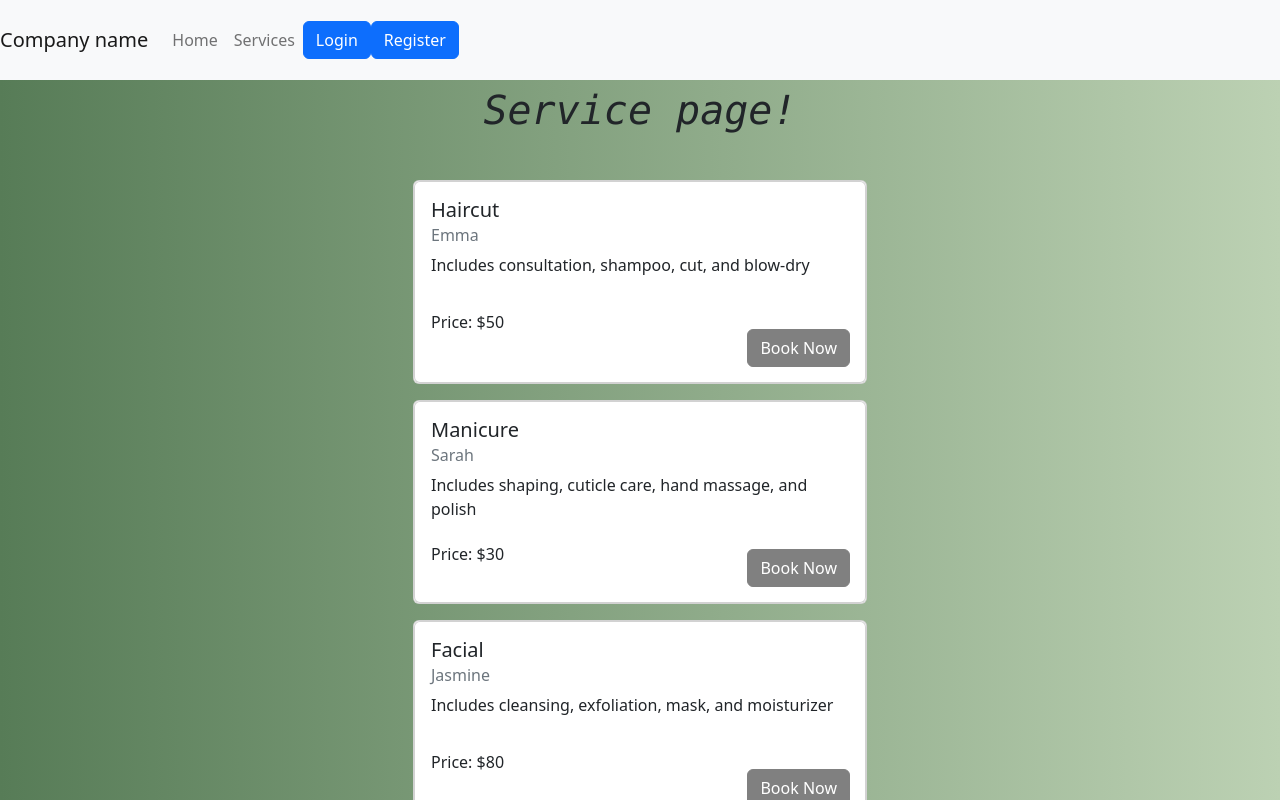
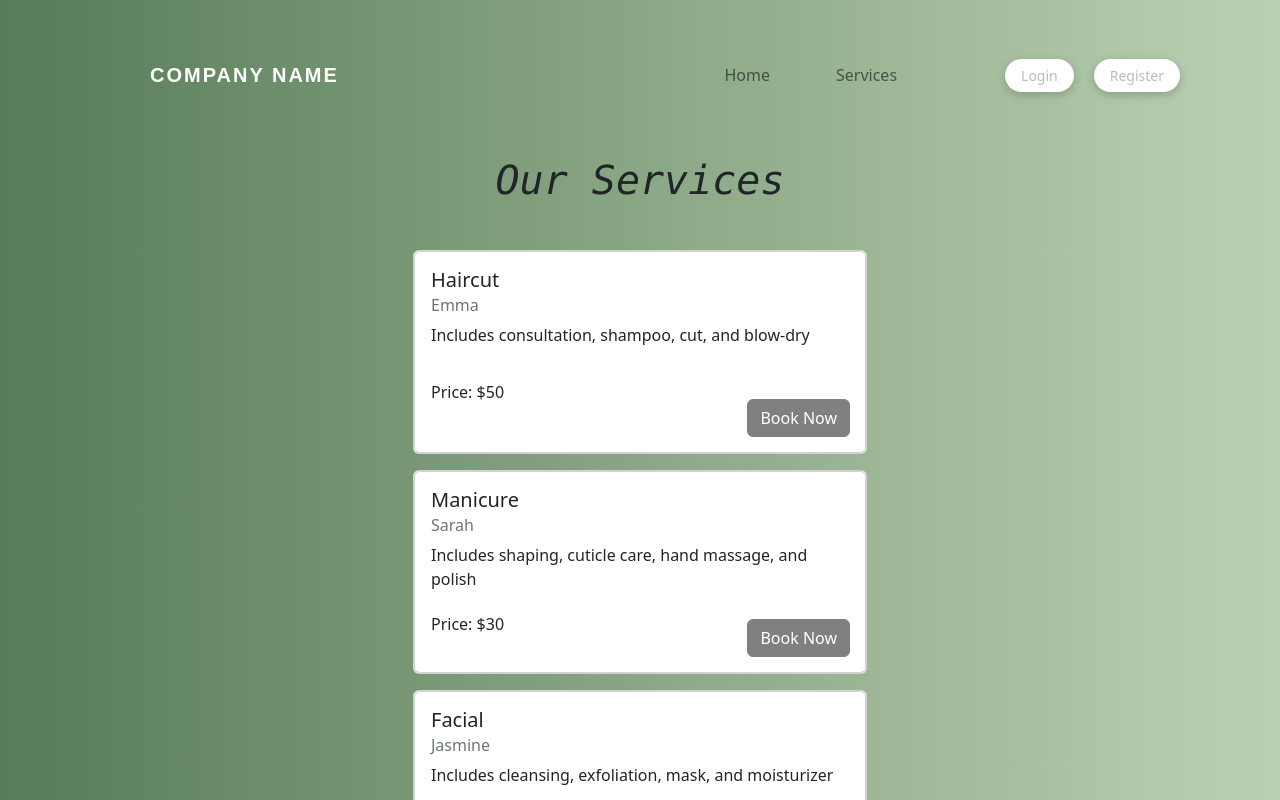
Before and after one commit to Asom98/fullstack, a React (Vite) app: page /services in a window 1280 px wide. Shown: the top 800 px of the page. Built offline with nearby package versions, Linux system fonts and the light colour scheme.

Commit message:
added styling to the Nav-Bar

```diff
--- a/src/components/NavigationBar.css
+++ b/src/components/NavigationBar.css
@@ -1,3 +1,52 @@
 .navbar-custom {
-    height: 80px;
+    height: 150px;
+    background: linear-gradient(to right, #577C57, #BCD1B3);
 }
+
+.navbar-brand {
+    margin-left: 150px;
+    font-family: 'Montserrat', sans-serif;
+    font-size: 28px;
+    font-weight: 700;
+    color: white !important;
+    text-transform: uppercase;
+    letter-spacing: 2px;
+}
+
+.nav-link {
+    margin-left: 50px;
+}
+
+.navbar-collapse {
+    justify-content: flex-end;
+}
+
+.navbar-nav {
+    margin-right: 100px;
+}
+
+.navbar-nav .btn-primary {
+    border-radius: 50px;
+    padding: 6px 16px;
+    background-color: #ffffff;
+    border: none;
+    box-shadow: 0px 3px 10px rgba(0, 0, 0, 0.2);
+    color: #afaaaad3;
+    font-size: 14px;
+    font-weight: 500;
+    transition: all 0.3s ease-in-out;
+}
+
+.navbar-nav .btn-primary:hover {
+    transform: translateY(-2px);
+    box-shadow: 0px 5px 15px rgba(0, 0, 0, 0.3);
+    background-color: #577C57;
+}
+
+.navbar-nav .btn-primary:first-child {
+    margin-right: 10px;
+}
+
+.navbar-nav .btn-primary:last-child {
+    margin-left: 10px;
+}
--- a/src/components/NavigationBar.jsx
+++ b/src/components/NavigationBar.jsx
@@ -2,6 +2,7 @@ import React from "react";
 import { Navbar, Nav, Button } from "react-bootstrap";
 import { Link } from "react-router-dom";
 import "./NavigationBar.css";
+
 
 function NavigationBar() {
   return (
@@ -13,7 +14,7 @@ function NavigationBar() {
           <Nav.Link as={Link} to="/">Home</Nav.Link>
           <Nav.Link as={Link} to="/services">Services</Nav.Link>
         </Nav>
-        <Nav>
+        <Nav className="navbar-nav">
           <Button variant="primary" as={Link} to="/login">Login</Button>
           <Button variant="primary" as={Link} to="/register">Register</Button>
         </Nav>
--- a/src/components/Service.jsx
+++ b/src/components/Service.jsx
@@ -6,7 +6,7 @@ import "./Service.css";
 export const ServicePage = () => {
     return (
         <div className="d-flex flex-column justify-content-center align-items-center">
-            <div className="d-flex justify-content-center fs-1 fst-italic font-monospace">Service page!</div>
+            <div className="d-flex justify-content-center fs-1 fst-italic font-monospace">Our Services</div>
             <div className="card-columns mt-4 custom-card-columns">
                 {servicesData.map((service) => (
                     <div key={service._id} className="custom card">
```
Also changed, not shown: src/App.jsx (line endings or trailing spaces).
